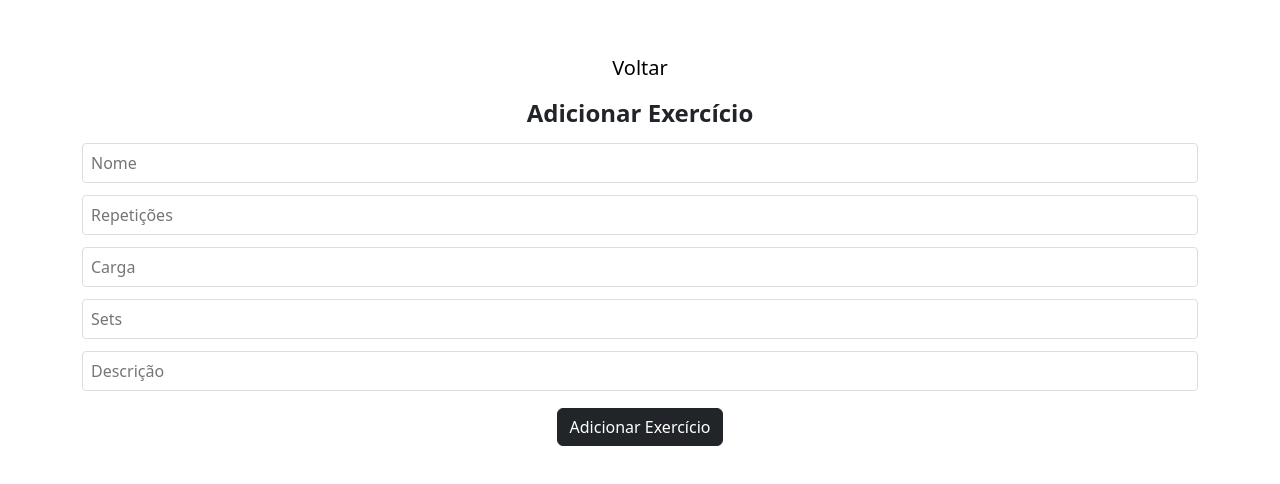
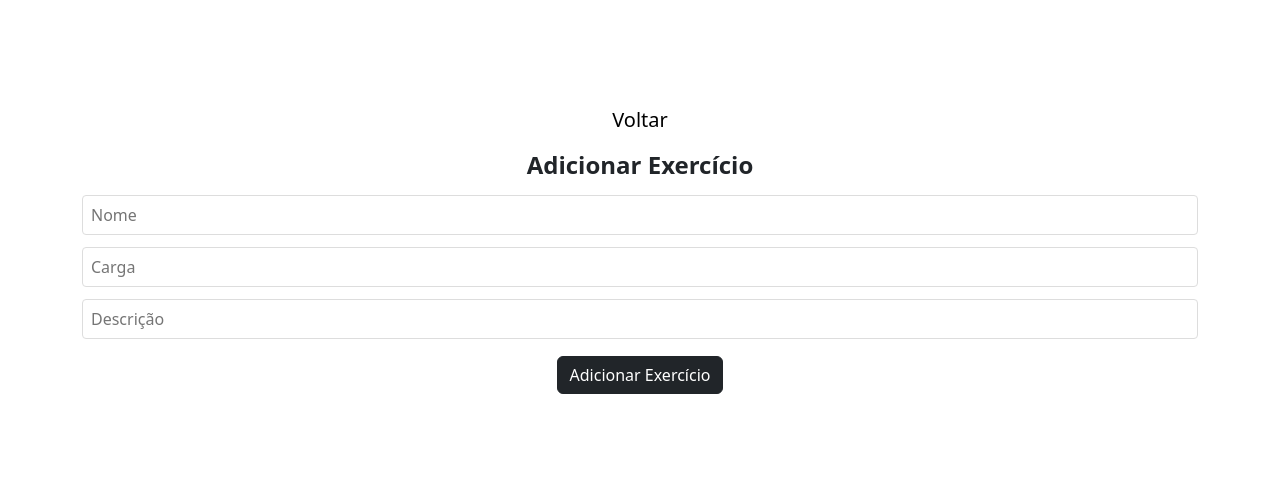
Before and after one commit to lucashss88/GymPrive-Front, a React (Create React App) app: page /add-exercise/1 in a window 1280 px wide. Shown: the part 148-632 px from the top of the page. Built offline with nearby package versions, Linux system fonts and the light colour scheme.

Commit message:
exercise without reps and sets

```diff
--- a/src/pages/AddExercise.js
+++ b/src/pages/AddExercise.js
@@ -7,16 +7,14 @@ import { useNavigate, useParams } from 'react-router-dom';
 const AddExerciseScreen = ({ navigation }) => {
     const { workoutId } = useParams();
     const [name, setName] = useState('');
-    const [reps, setReps] = useState('');
     const [weight, setWeight] = useState('');
-    const [sets, setSets] = useState('');
     const [description, setDescription] = useState('');
     const { addExercise } = useContext(AuthContext);
     const navigate = useNavigate();
     const API_URL = process.env.REACT_APP_API_URL;
 
     const handleAddExercise = async () => {
-        const newExercise = { name, reps, weight, sets, description };
+        const newExercise = { name, weight, description };
         try {
             const token = localStorage.getItem('token');
 
@@ -53,21 +51,9 @@ const AddExerciseScreen = ({ navigation }) => {
             />
             <input
                 className="input"
-                placeholder="Repetições"
-                value={reps}
-                onChange={(e) => setReps(e.target.value)}
-            />
-            <input
-                className="input"
                 placeholder="Carga"
                 value={weight}
                 onChange={(e) => setWeight(e.target.value)}
-            />
-            <input
-                className="input"
-                placeholder="Sets"
-                value={sets}
-                onChange={(e) => setSets(e.target.value)}
             />
             <input
                 className="input"
--- a/src/pages/ListWorkout.js
+++ b/src/pages/ListWorkout.js
@@ -151,12 +151,10 @@ const ListWorkout = () => {
 
         doc.text(`Exercícios do Treino: ${selectedWorkout?.name}`, 14, 16);
         doc.autoTable({
-            head: [['Nome', 'Repetições', 'Carga', 'Sets', 'Descrição']],
+            head: [['Nome', 'Carga', 'Descrição']],
             body: exercises.map(exercise => [
                 exercise.name,
-                exercise.reps,
                 exercise.weight,
-                exercise.sets,
                 exercise.description,
             ]),
             startY: 26,
@@ -217,9 +215,7 @@ const ListWorkout = () => {
                             <thead>
                             <tr>
                                 <th>Nome</th>
-                                <th>Repetições</th>
                                 <th>Carga</th>
-                                <th>Sets</th>
                                 <th>Descrição</th>
                                 <th>Ações</th>
                             </tr>
@@ -228,9 +224,7 @@ const ListWorkout = () => {
                             {exercises.map((exercise) => (
                                 <tr key={exercise.id}>
                                     <td>{exercise.name}</td>
-                                    <td>{exercise.reps}</td>
                                     <td>{exercise.weight}</td>
-                                    <td>{exercise.sets}</td>
                                     <td>{exercise.description}</td>
                                     <td>
                                         <button className="btn bg-danger" onClick={() => handleDeleteExercise(selectedWorkout.id, exercise.id)}>
```
